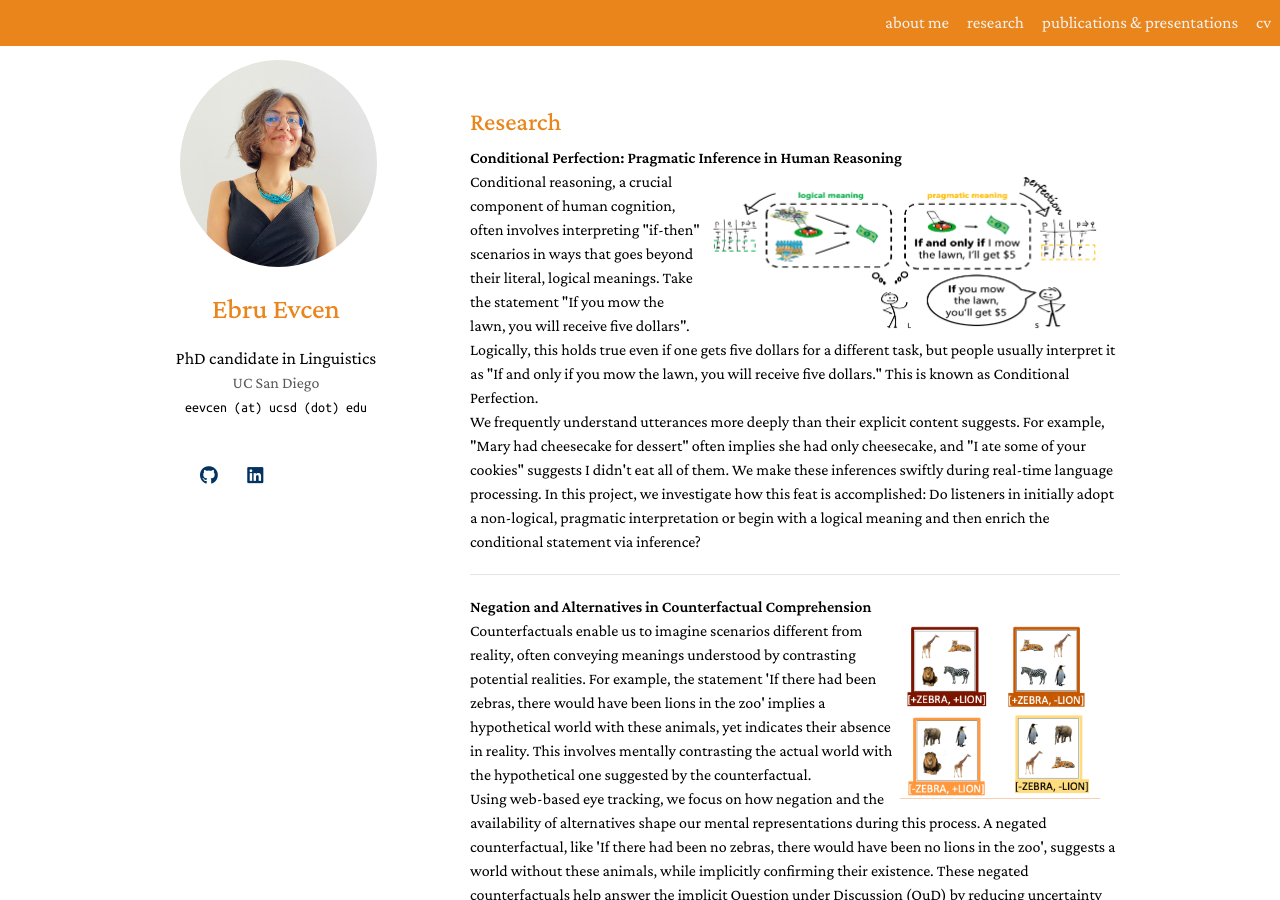
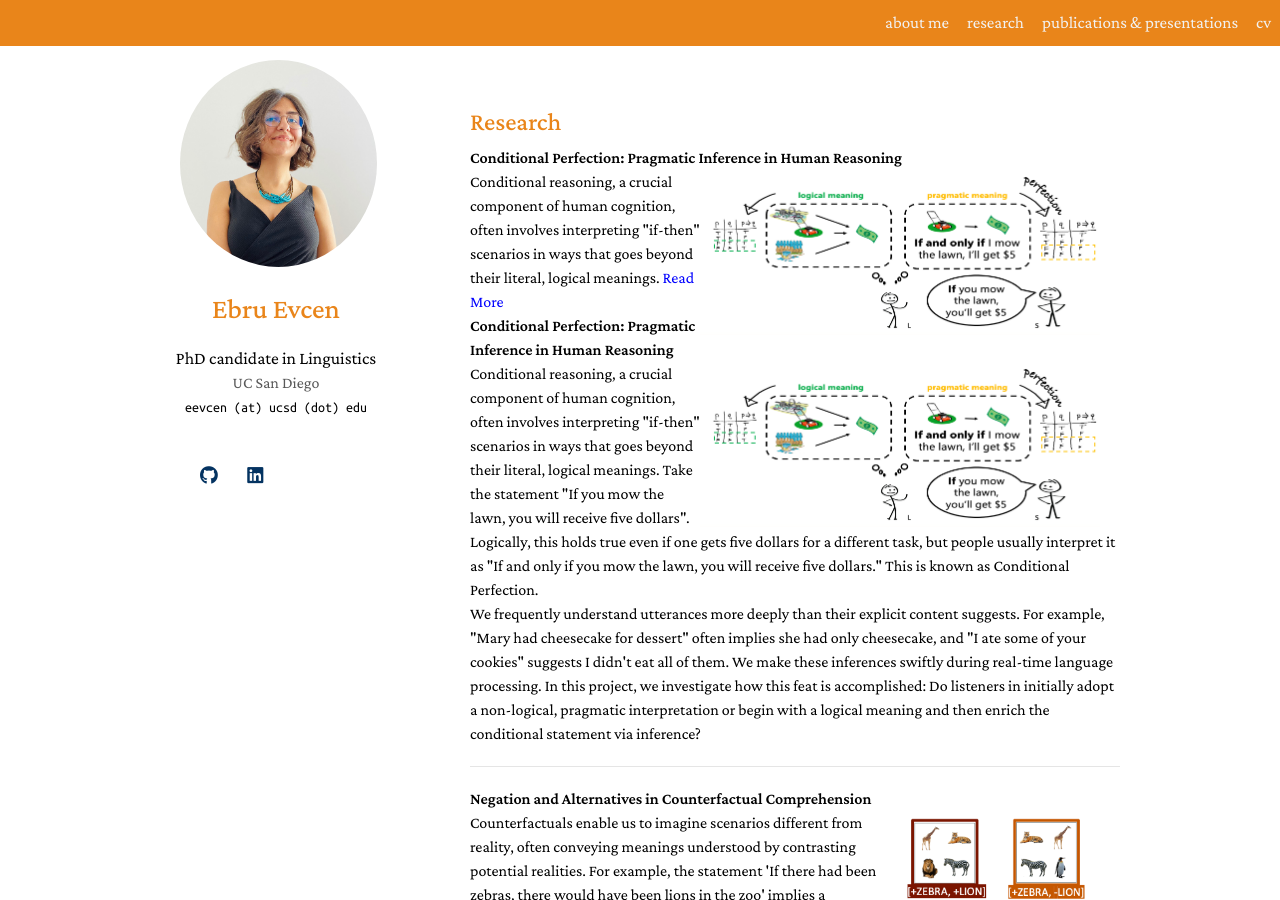
Before and after one commit to ebruevcen/ebruevcen.github.io, a Jekyll site: the page built from research.md, in a window 1280 px wide and 900 px high. Built offline with Jekyll 4.4.1, drawn with Linux system fonts in a browser that asks for light colours; nearby versions of some CDN libraries; library files that are not in the unit come from our copies; a style sheet for code colours, icons or effects is not loaded.

Commit message:
Update research.md

```diff
--- a/research.md
+++ b/research.md
@@ -6,6 +6,19 @@ permalink: /research/
 <h1 id="research"></h1>
 
 <h2 style="margin: 60px 0px 10px;">Research</h2>
+
+<h4 style="margin:0 0 0;">Conditional Perfection: Pragmatic Inference in Human Reasoning</h4>
+
+<div>
+    <img src="../assets/img/conditionals.png" alt="conditional perfection" style="float: right; margin-right: 20px; width: 400px; height: auto;" />
+    Conditional reasoning, a crucial component of human cognition, often involves interpreting "if-then" scenarios in ways that goes beyond their literal, logical meanings.
+    <!-- Short summary here -->
+    <a href="#conditional-more" class="read-more-link">Read More</a>
+    <div id="conditional-more" class="more-text">
+        <!-- Rest of the text -->
+        <p>Take the statement "If you mow the lawn, you will receive five dollars". Logically, this holds true even if one gets five dollars for a different task, but people usually interpret it as "If and only if you mow the lawn, you will receive five dollars." This is known as Conditional Perfection...</p>
+    </div>
+</div>
 
 <h4 style="margin:0 0 0;">Conditional Perfection: Pragmatic Inference in Human Reasoning</h4>
 
```
